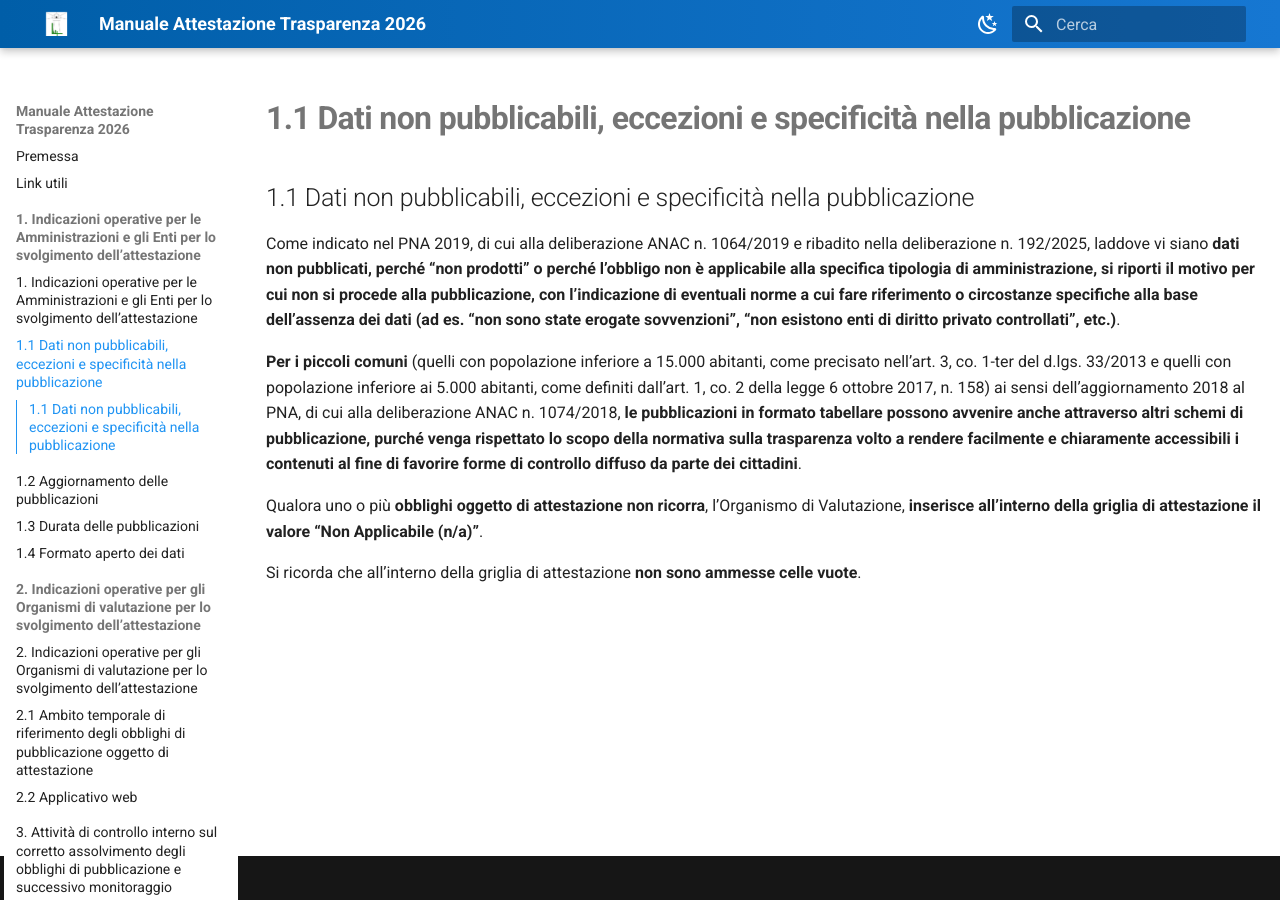
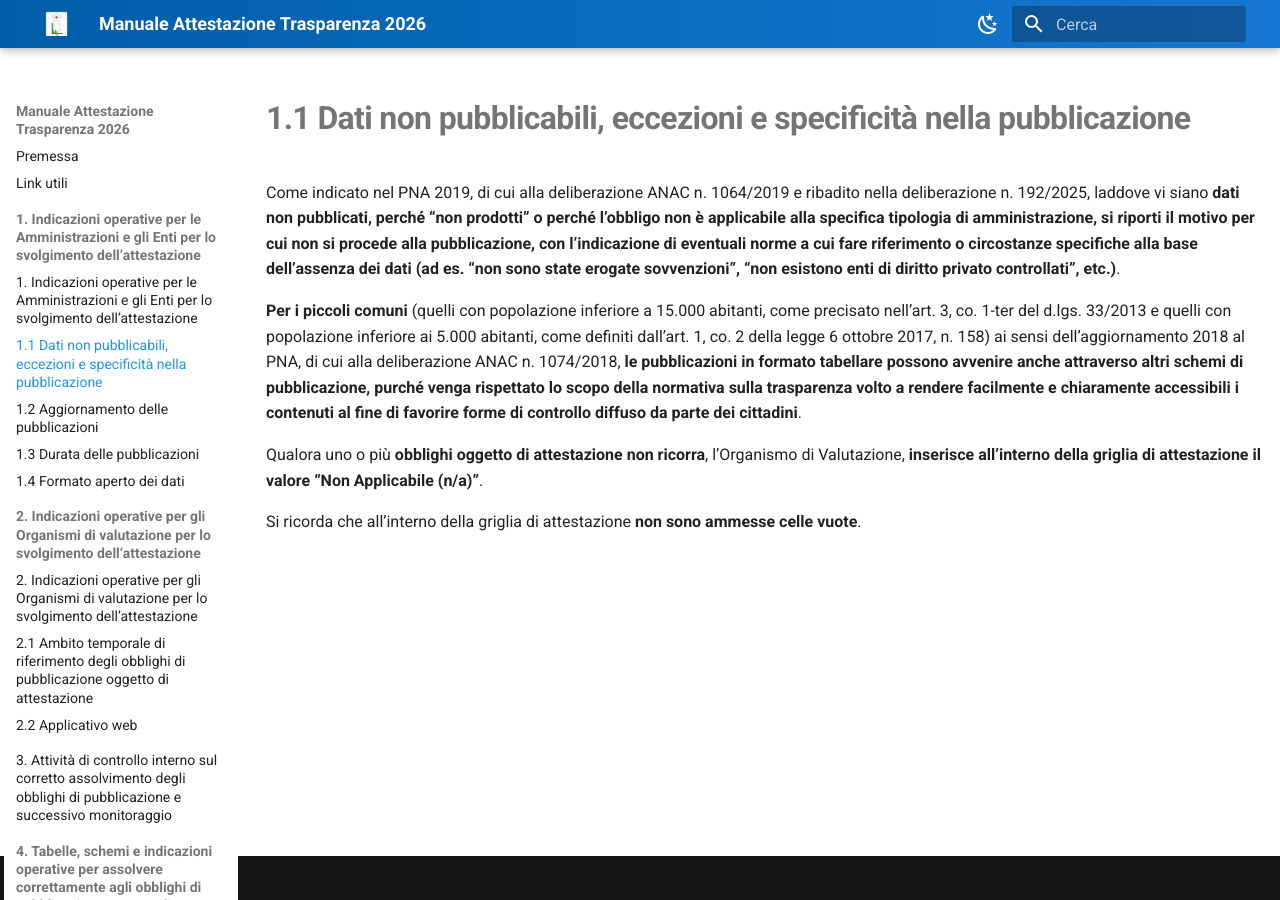
Before and after one commit to Lab4srl/manuale-trasparenza-2026, an MkDocs documentation site: the page built from docs/capitolo-1/1-1-dati-non-pubblicabili.md, in a window 1280 px wide. Built offline with MkDocs 1.6.1 and Material for MkDocs 9.7.7, drawn with Linux system fonts in a browser that asks for light colours.

Commit message:
Aggiornati contenuti del Capitolo 1

```diff
--- a/docs/capitolo-1/1-1-dati-non-pubblicabili.md
+++ b/docs/capitolo-1/1-1-dati-non-pubblicabili.md
@@ -1,5 +1,3 @@
-## 1.1 Dati non pubblicabili, eccezioni e specificità nella pubblicazione
-
 Come indicato nel PNA 2019, di cui alla deliberazione ANAC n. 1064/2019 e ribadito nella deliberazione n. 192/2025, laddove vi siano **dati non pubblicati, perché “non prodotti” o perché l’obbligo non è applicabile alla specifica tipologia di amministrazione, si riporti il motivo per cui non si procede alla pubblicazione, con l’indicazione di eventuali norme a cui fare riferimento o circostanze specifiche alla base dell’assenza dei dati (ad es. “non sono state erogate sovvenzioni”, “non esistono enti di diritto privato controllati”, etc.)**.
 
 **Per i piccoli comuni** (quelli con popolazione inferiore a 15.000 abitanti, come precisato nell’art. 3, co. 1-ter del d.lgs. 33/2013 e quelli con popolazione inferiore ai 5.000 abitanti, come definiti dall’art. 1, co. 2 della legge 6 ottobre 2017, n. 158) ai sensi dell’aggiornamento 2018 al PNA, di cui alla deliberazione ANAC n. 1074/2018, **le pubblicazioni in formato tabellare possono avvenire anche attraverso altri schemi di pubblicazione, purché venga rispettato lo scopo della normativa sulla trasparenza volto a rendere facilmente e chiaramente accessibili i contenuti al fine di favorire forme di controllo diffuso da parte dei cittadini**.
```
Also changed, not shown: docs/capitolo-1/1-2-aggiornamento-pubblicazioni.md (+0 -2 lines), docs/capitolo-1/1-3-durata-pubblicazioni.md (+0 -2 lines), docs/capitolo-1/1-4-formato-aperto.md (+0 -2 lines).
